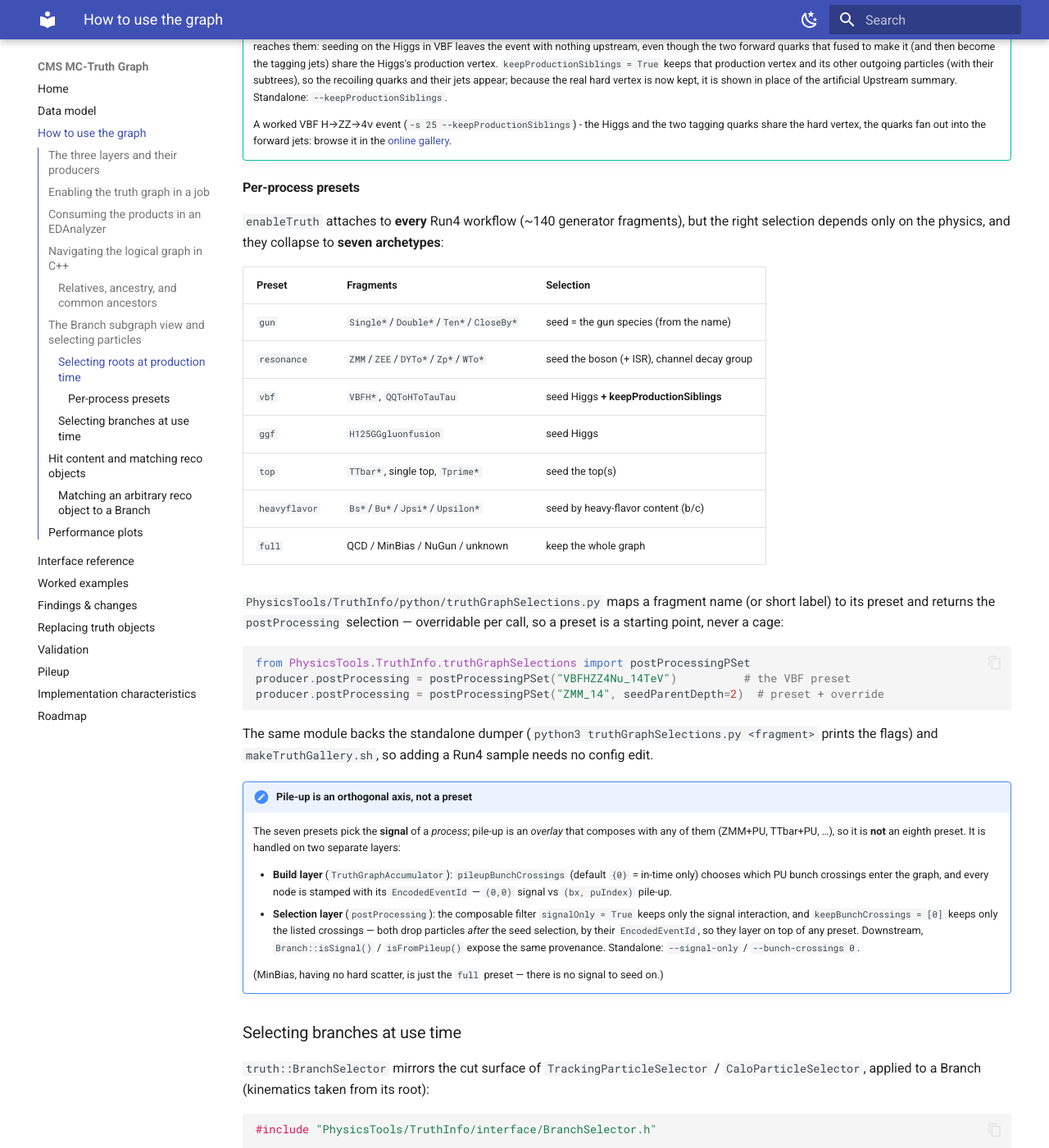
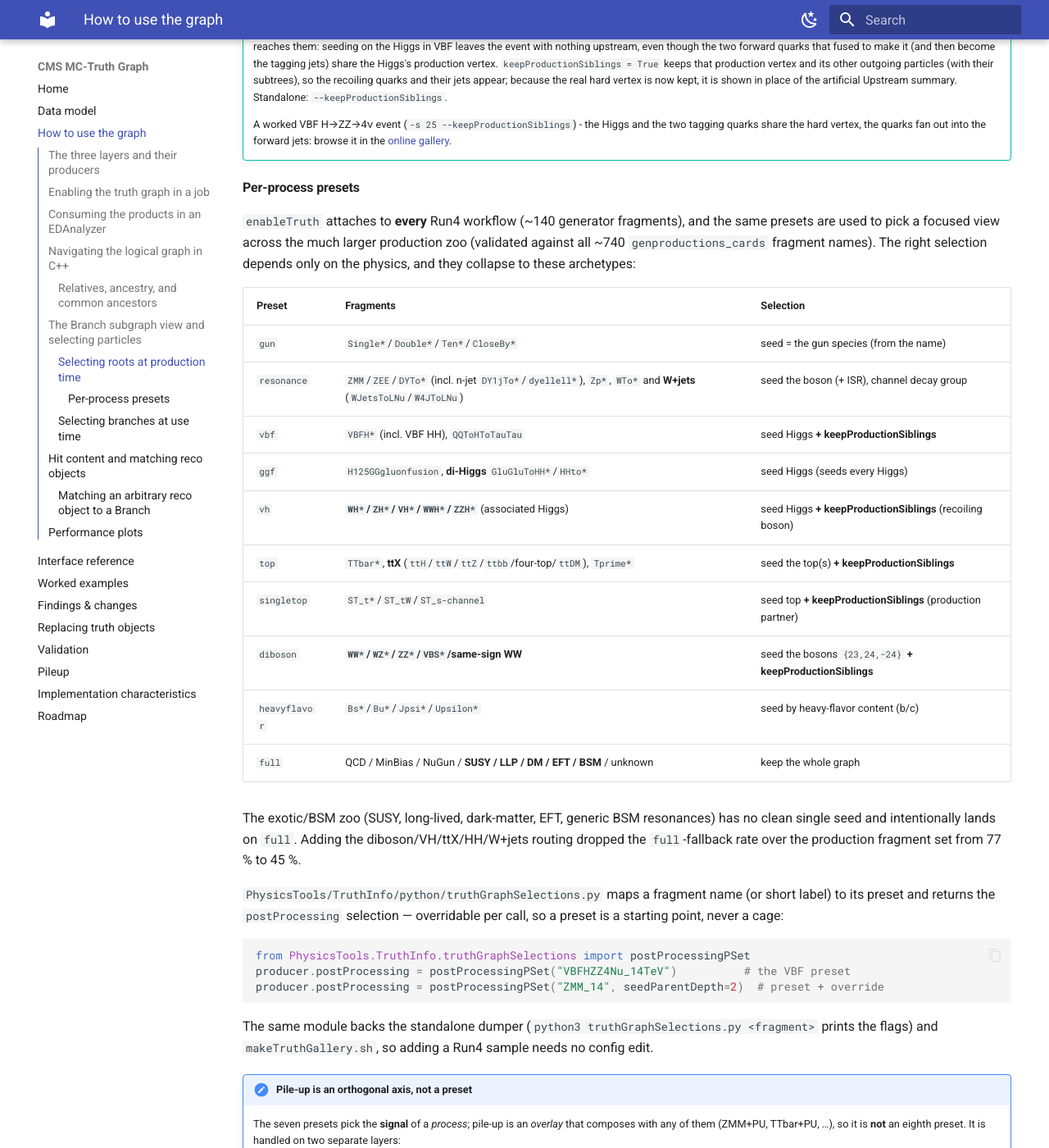
Before and after one commit to felicepantaleo/cms-truth-docs, an MkDocs documentation site: the page built from docs/usage.md, in a window 1280 px wide and 1400 px high, scrolled down 5930 px. Shown: the whole window at 82% size. Built offline with MkDocs 1.6.1 and Material for MkDocs 9.7.7, drawn with Linux system fonts in a browser that asks for light colours.

Commit message:
docs: document the vh / diboson presets and broadened fragment routing
Update the per-process preset table for the new diboson and vh archetypes, the
ttX->top / di-Higgs->ggf / W+jets & DY-njet->resonance routing, and note that
the BSM zoo stays on full (full-fallback rate over the production fragment set
dropped from 77% to 45%). Add the SingleTop/TTbarPowheg/Diboson/VH custom gallery
samples to the sample listing.

```diff
--- a/docs/usage.md
+++ b/docs/usage.md
@@ -318,18 +318,27 @@ The special value `seedPdgIds = [0]` disables selection and keeps the full graph
 
 #### Per-process presets
 
-`enableTruth` attaches to **every** Run4 workflow (~140 generator fragments), but the
-right selection depends only on the physics, and they collapse to **seven archetypes**:
+`enableTruth` attaches to **every** Run4 workflow (~140 generator fragments), and the
+same presets are used to pick a focused view across the much larger production zoo
+(validated against all ~740 `genproductions_cards` fragment names). The right selection
+depends only on the physics, and they collapse to these archetypes:
 
 | Preset | Fragments | Selection |
 |---|---|---|
 | `gun` | `Single*`/`Double*`/`Ten*`/`CloseBy*` | seed = the gun species (from the name) |
-| `resonance` | `ZMM`/`ZEE`/`DYTo*`/`Zp*`/`WTo*` | seed the boson (+ ISR), channel decay group |
-| `vbf` | `VBFH*`, `QQToHToTauTau` | seed Higgs **+ keepProductionSiblings** |
-| `ggf` | `H125GGgluonfusion` | seed Higgs |
-| `top` | `TTbar*`, single top, `Tprime*` | seed the top(s) |
+| `resonance` | `ZMM`/`ZEE`/`DYTo*` (incl. n-jet `DY1jTo*`/`dyellell*`), `Zp*`, `WTo*` and **W+jets** (`WJetsToLNu`/`W4JToLNu`) | seed the boson (+ ISR), channel decay group |
+| `vbf` | `VBFH*` (incl. VBF HH), `QQToHToTauTau` | seed Higgs **+ keepProductionSiblings** |
+| `ggf` | `H125GGgluonfusion`, **di-Higgs** `GluGluToHH*`/`HHto*` | seed Higgs (seeds every Higgs) |
+| `vh` | **`WH*`/`ZH*`/`VH*`/`WWH*`/`ZZH*`** (associated Higgs) | seed Higgs **+ keepProductionSiblings** (recoiling boson) |
+| `top` | `TTbar*`, **ttX** (`ttH`/`ttW`/`ttZ`/`ttbb`/four-top/`ttDM`), `Tprime*` | seed the top(s) **+ keepProductionSiblings** |
+| `singletop` | `ST_t*`/`ST_tW`/`ST_s-channel` | seed top **+ keepProductionSiblings** (production partner) |
+| `diboson` | **`WW*`/`WZ*`/`ZZ*`/`VBS*`/same-sign WW** | seed the bosons `{23,24,−24}` **+ keepProductionSiblings** |
 | `heavyflavor` | `Bs*`/`Bu*`/`Jpsi*`/`Upsilon*` | seed by heavy-flavor content (b/c) |
-| `full` | QCD / MinBias / NuGun / unknown | keep the whole graph |
+| `full` | QCD / MinBias / NuGun / **SUSY / LLP / DM / EFT / BSM** / unknown | keep the whole graph |
+
+The exotic/BSM zoo (SUSY, long-lived, dark-matter, EFT, generic BSM resonances) has no
+clean single seed and intentionally lands on `full`. Adding the diboson/VH/ttX/HH/W+jets
+routing dropped the `full`-fallback rate over the production fragment set from 77 % to 45 %.
 
 `PhysicsTools/TruthInfo/python/truthGraphSelections.py` maps a fragment name (or short
 label) to its preset and returns the `postProcessing` selection — overridable per call,
```
Also changed, not shown: docs/validation.md (+4 -0 lines).
